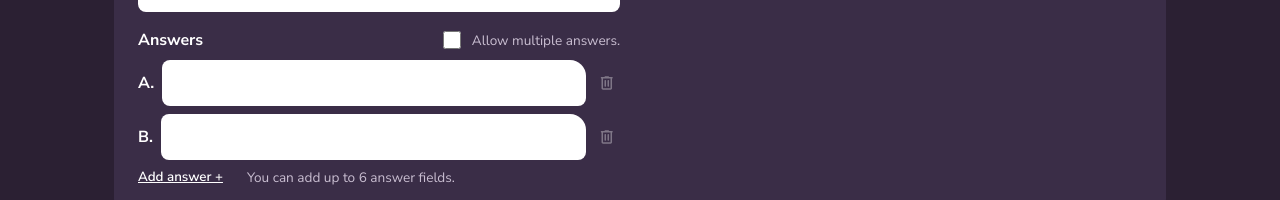
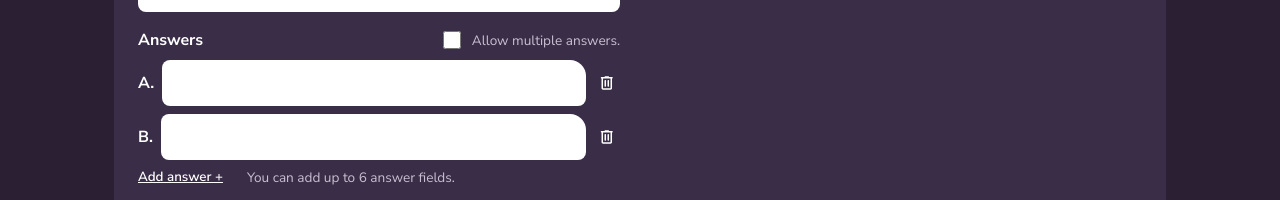
Before and after one commit to Curtis-GH/poll_app, an Angular app: page /surveys/new in a window 1280 px wide. Shown: the part 468-668 px from the top of the page. Built offline with nearby package versions, Linux system fonts and the light colour scheme.

Commit message:
fix: Trash-Icon bei Antwortoptionen A/B leert Text statt ausgegraut zu sein
Bei genau 2 verbliebenen Optionen (Minimum) leert das Icon jetzt den Text
der Option, statt deaktiviert zu sein -- analog zum Verhalten bei "1.
Question". Ab 3 Optionen entfernt es weiterhin die ganze Zeile.

```diff
--- a/src/app/features/survey-create/survey-create.html
+++ b/src/app/features/survey-create/survey-create.html
@@ -161,9 +161,8 @@
                 <button
                   type="button"
                   class="icon-button option-row__icon"
-                  [disabled]="question.options.length <= 2"
-                  (click)="removeOption(qIndex, oIndex)"
-                  aria-label="Remove answer"
+                  (click)="onOptionTrashClick(qIndex, oIndex)"
+                  aria-label="Clear answer"
                 >
                   <img src="images/desktop/icon-delete.svg" alt="" />
                 </button>
--- a/src/app/features/survey-create/survey-create.ts
+++ b/src/app/features/survey-create/survey-create.ts
@@ -158,6 +158,18 @@ export class SurveyCreate implements OnDestroy {
     this.patchQuestion(index, { options });
   }
 
+  /** Removes the option if more than 2 remain; otherwise just clears its text (at least 2 options are required). */
+  onOptionTrashClick(index: number, optionIndex: number): void {
+    if (this.questions()[index].options.length > 2) {
+      this.removeOption(index, optionIndex);
+    } else {
+      const options = this.questions()[index].options.map((o, i) =>
+        i === optionIndex ? '' : o,
+      );
+      this.patchQuestion(index, { options });
+    }
+  }
+
   onOptionChange(index: number, optionIndex: number, value: string): void {
     const options = this.questions()[index].options.map((o, i) =>
       i === optionIndex ? value : o,
```
